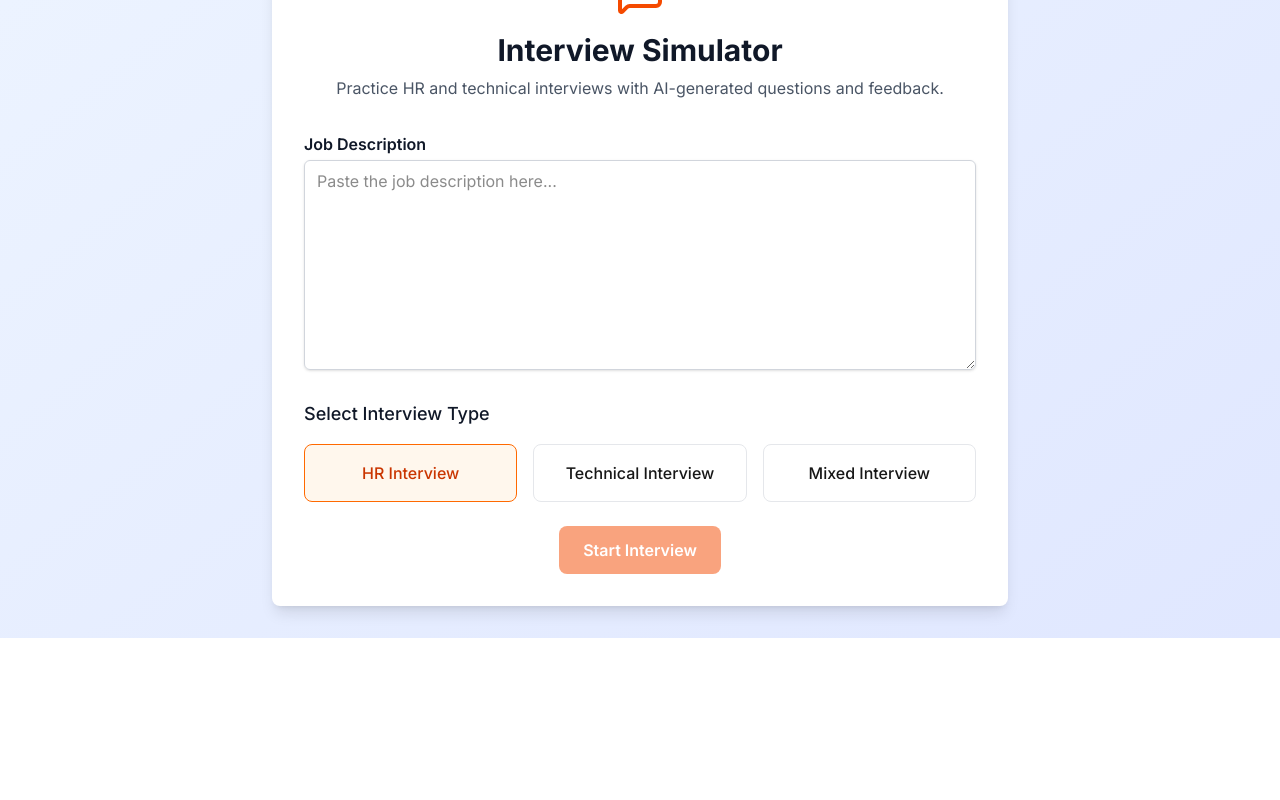
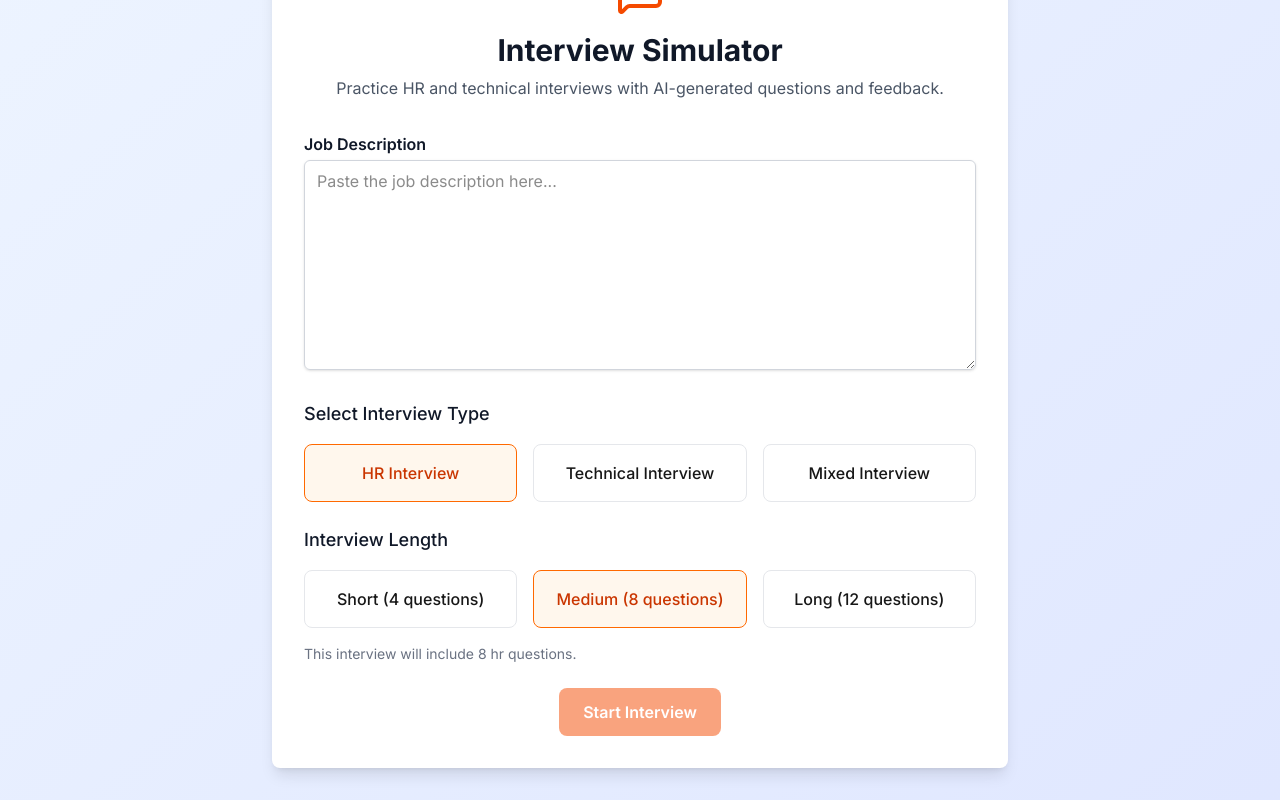
Before and after one commit to maksimKV/JobMateAI, a Next.js app in the folder frontend/: page /interview-simulator in a window 1280 px wide. Shown: the part 392-1192 px from the top of the page. Before the commit the page ends 1030 px from the top, so only its background shows below. Built offline with nearby package versions, Linux system fonts and the light colour scheme; no server answers.

Commit message:
Expanded the interview simulator to use short,  medium and long interview durations

```diff
--- a/frontend/app/interview-simulator/page.tsx
+++ b/frontend/app/interview-simulator/page.tsx
@@ -11,7 +11,10 @@ import {
   InterviewType,
   InterviewSessionState,
   InterviewSession,
-  InterviewFeedback
+  InterviewFeedback,
+  InterviewLength,
+  INTERVIEW_LENGTHS,
+  MIXED_INTERVIEW_LENGTHS
 } from '@/types';
 import { MessageSquare, Loader2, AlertCircle, CheckCircle } from 'lucide-react';
 
@@ -31,6 +34,8 @@ type InterviewSimulatorPageProps = Record<string, never>;
 export default function InterviewSimulatorPage({}: InterviewSimulatorPageProps) {
   // State management
   const [jobDescription, setJobDescription] = useState('');
+  const [interviewType, setInterviewType] = useState<InterviewType>('hr');
+  const [interviewLength, setInterviewLength] = useState<InterviewLength>('medium');
   const [isLoading, setIsLoading] = useState(false);
   const [error, setError] = useState<string | null>(null);
   const [answer, setAnswer] = useState('');
@@ -52,7 +57,7 @@ export default function InterviewSimulatorPage({}: InterviewSimulatorPageProps)
   const showInterviewTypeSelection = !sessionId && questions.length === 0;
   const showQuestion = questions.length > 0 && !isComplete;
 
-  const handleGenerate = async (interviewType: InterviewType) => {
+  const handleStartInterview = useCallback(async (): Promise<void> => {
     if (!jobDescription.trim()) {
       setError('Please enter a job description');
       return;
@@ -60,27 +65,27 @@ export default function InterviewSimulatorPage({}: InterviewSimulatorPageProps)
 
     setIsLoading(true);
     setError(null);
+    setShowCompletion(false);
 
     try {
       const req: InterviewQuestionRequest = {
         job_description: jobDescription,
         interview_type: interviewType,
+        length: interviewLength,
       };
 
       // Reset session with proper typing
-      setSession(prev => ({
-        ...prev,
+      setSession({
         ...initialSessionState,
         questions: [],
         feedback: [],
         interviewType
-      }));
+      });
 
       const res: InterviewQuestionResponse = await interviewAPI.generateQuestions(req);
 
       // Update session with new question
-      setSession(prev => ({
-        ...prev,
+      setSession({
         ...initialSessionState,
         sessionId: res.session_id,
         interviewType,
@@ -91,15 +96,20 @@ export default function InterviewSimulatorPage({}: InterviewSimulatorPageProps)
         feedback: [],
         currentQuestionIndex: 0,
         isComplete: false
-      }));
+      });
 
+      setError(null);
     } catch (err) {
       console.error('Error generating questions:', err);
-      setError(err instanceof APIError ? err.message : 'An unexpected error occurred');
+      if (err instanceof APIError) {
+        setError(err.message);
+      } else {
+        setError('An unexpected error occurred. Please try again.');
+      }
     } finally {
       setIsLoading(false);
     }
-  };
+  }, [jobDescription, interviewType, interviewLength]);
 
   const handleSubmit = async (): Promise<void> => {
     if (!answer.trim() || !currentQuestion) return;
@@ -240,6 +250,7 @@ export default function InterviewSimulatorPage({}: InterviewSimulatorPageProps)
                   />
                 </div>
               </div>
+              <div className="space-y-6">
                 <div className="space-y-4">
                   <h3 className="text-lg font-medium text-gray-900">Select Interview Type</h3>
                   <div className="grid grid-cols-1 md:grid-cols-3 gap-4">
@@ -248,11 +259,11 @@ export default function InterviewSimulatorPage({}: InterviewSimulatorPageProps)
                         key={type}
                         type="button"
                         className={`p-4 border rounded-lg transition-colors ${
-                        session.interviewType === type
+                          interviewType === type
                             ? 'border-orange-500 bg-orange-50 text-orange-700'
                             : 'border-gray-200 hover:border-orange-300 hover:bg-orange-50'
                         }`}
-                      onClick={() => setSession(prev => ({ ...prev, interviewType: type }))}
+                        onClick={() => setInterviewType(type)}
                       >
                         <div className="font-medium capitalize">
                           {type === 'hr' ? 'HR Interview' : type === 'technical' ? 'Technical Interview' : 'Mixed Interview'}
@@ -262,10 +273,37 @@ export default function InterviewSimulatorPage({}: InterviewSimulatorPageProps)
                   </div>
                 </div>
 
+                <div className="space-y-4">
+                  <h3 className="text-lg font-medium text-gray-900">Interview Length</h3>
+                  <div className="grid grid-cols-1 md:grid-cols-3 gap-4">
+                    {(interviewType === 'mixed' ? Object.entries(MIXED_INTERVIEW_LENGTHS) : Object.entries(INTERVIEW_LENGTHS)).map(([length, { label }]) => (
+                      <button
+                        key={length}
+                        type="button"
+                        className={`p-4 border rounded-lg transition-colors ${
+                          interviewLength === length
+                            ? 'border-orange-500 bg-orange-50 text-orange-700'
+                            : 'border-gray-200 hover:border-orange-300 hover:bg-orange-50'
+                        }`}
+                        onClick={() => setInterviewLength(length as InterviewLength)}
+                      >
+                        <div className="font-medium">{label}</div>
+                      </button>
+                    ))}
+                  </div>
+                  <p className="text-sm text-gray-500 mt-2">
+                    {interviewType === 'mixed'
+                      ? `This will include ${MIXED_INTERVIEW_LENGTHS[interviewLength].questions.hr} HR questions and ${MIXED_INTERVIEW_LENGTHS[interviewLength].questions.technical} technical questions.`
+                      : `This interview will include ${INTERVIEW_LENGTHS[interviewLength].questions} ${interviewType} questions.`
+                    }
+                  </p>
+                </div>
+              </div>
+
               <div className="text-center">
                 <button
                   className="bg-orange-600 text-white px-6 py-3 rounded-lg font-semibold hover:bg-orange-700 disabled:opacity-50 disabled:cursor-not-allowed"
-                  onClick={() => handleGenerate(session.interviewType)}
+                  onClick={handleStartInterview}
                   disabled={isLoading || !jobDescription.trim()}
                 >
                   {isLoading ? (
--- a/frontend/types/index.ts
+++ b/frontend/types/index.ts
@@ -62,10 +62,24 @@ export interface JobMatchResponse {
 
 // Interview Simulator Types
 export type InterviewType = 'hr' | 'technical' | 'mixed';
+export type InterviewLength = 'short' | 'medium' | 'long';
+
+export const INTERVIEW_LENGTHS: Record<InterviewLength, { label: string; questions: number }> = {
+  short: { label: 'Short (4 questions)', questions: 4 },
+  medium: { label: 'Medium (8 questions)', questions: 8 },
+  long: { label: 'Long (12 questions)', questions: 12 },
+};
+
+export const MIXED_INTERVIEW_LENGTHS: Record<InterviewLength, { label: string; questions: { hr: number; technical: number } }> = {
+  short: { label: 'Short (8 questions)', questions: { hr: 4, technical: 4 } },
+  medium: { label: 'Medium (16 questions)', questions: { hr: 8, technical: 8 } },
+  long: { label: 'Long (24 questions)', questions: { hr: 12, technical: 12 } },
+};
 
 export interface InterviewQuestionRequest {
   job_description: string;
   interview_type: InterviewType;
+  length?: InterviewLength;
 }
 
 export interface InterviewQuestion {
```
Also changed, not shown: 2 other files (tests, documents, lock files or other folders). Lines whose indentation alone changed are shown as unchanged.
